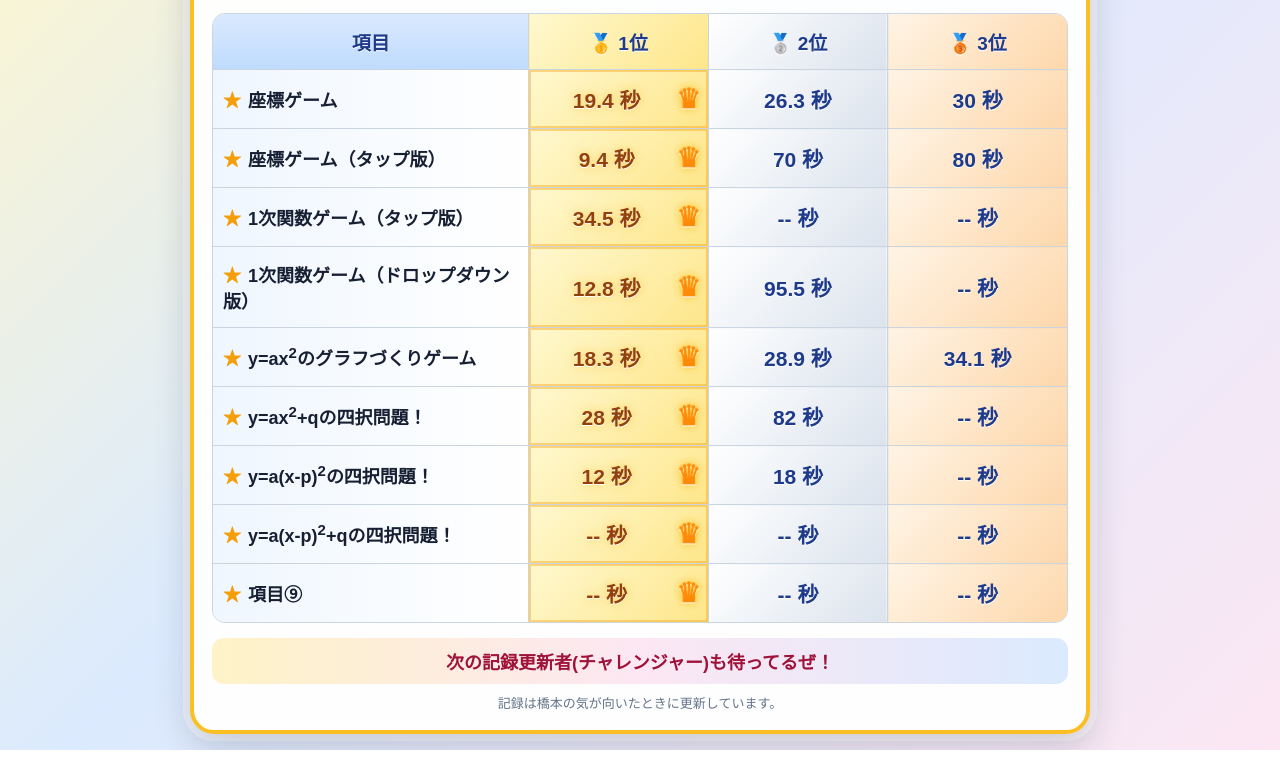
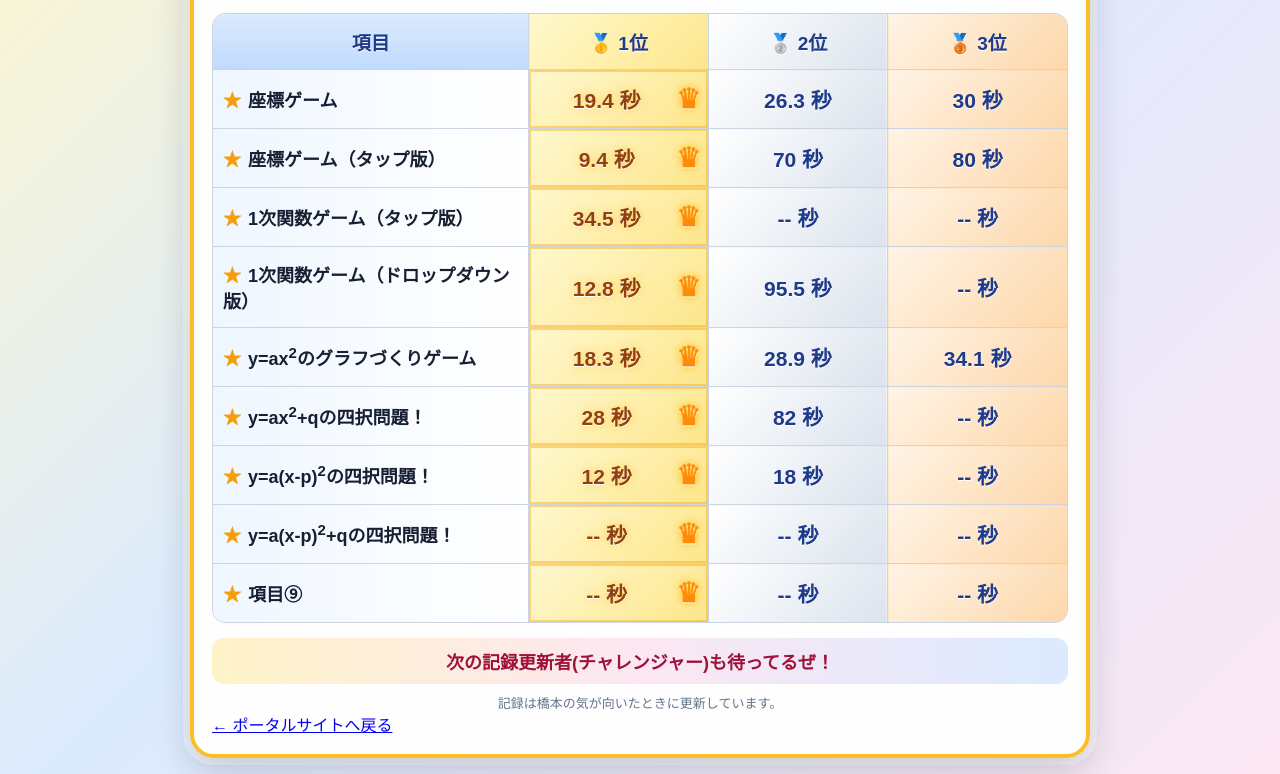
Before and after one commit to Mathmachine0725/Math_portal, a plain HTML site: page Ranking.html in a window 1280 px wide. Shown: the part 193-967 px from the top of the page. Before the commit the page ends 943 px from the top, so only its background shows below. Drawn offline with Linux system fonts and the light colour scheme.

Commit message:
Update Ranking.html

```diff
--- a/Ranking.html
+++ b/Ranking.html
@@ -58,6 +58,11 @@ th:nth-child(4),td:nth-child(4){background:linear-gradient(135deg,#fff4e6,#fed7a
 </div>
 <p class="cheer"> 次の記録更新者(チャレンジャー)も待ってるぜ！</p>
 <p class="note">記録は橋本の気が向いたときに更新しています。</p>
+
+<a href="https://mathmachine0725.github.io/Math_portal/index.html" class="portal-button">
+← ポータルサイトへ戻る
+</a>
+
 </main>
 </body>
 </html>
```
